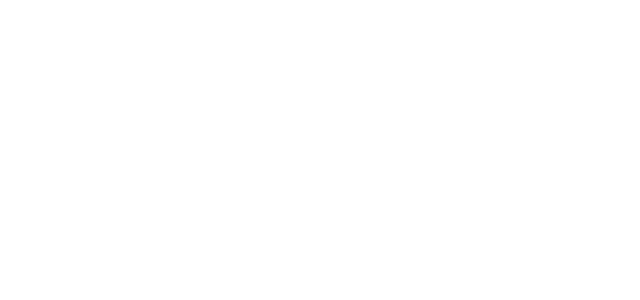
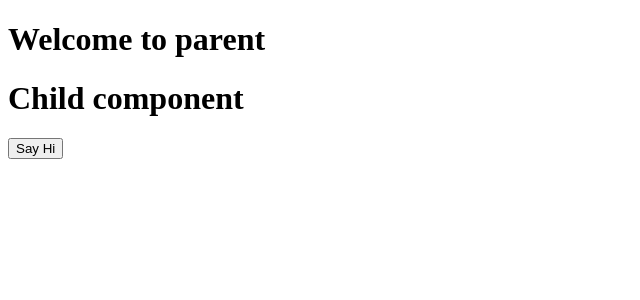
Before and after one commit to abhishek9195-git/angular_learning_series, an Angular app: page / in a window 1280 px wide. Shown: the top 300 px of the page, without its empty margins (0-640 px from the left). Built offline with nearby package versions, Linux system fonts and the light colour scheme.

Commit message:
feat: view child

```diff
--- a/src/app/app.html
+++ b/src/app/app.html
@@ -1 +1,5 @@
+<h1 #h1_ref>Welcome to parent</h1>
+<app-child #child/>
+
+<button (click)="sayHi()">Say Hi</button>
 <router-outlet />
--- a/src/app/app.ts
+++ b/src/app/app.ts
@@ -1,12 +1,25 @@
-import { Component, signal } from '@angular/core';
+import { Component, effect, ElementRef, viewChild } from '@angular/core';
 import { RouterOutlet } from '@angular/router';
+import { ChildComponent } from "./components/child/child";
 
 @Component({
   selector: 'app-root',
-  imports: [RouterOutlet],
+  imports: [RouterOutlet, ChildComponent],
   templateUrl: './app.html',
   styleUrl: './app.scss'
 })
 export class App {
-  protected readonly title = signal('angular_learning_series');
+  childRef = viewChild(ChildComponent)
+  h1Ref = viewChild('h1_ref')
+
+  constructor() {
+    effect(() => {
+      const h1_element = (this.h1Ref() as ElementRef).nativeElement.innerText
+      console.log(h1_element)
+    })
+  }
+
+  sayHi() {
+    this.childRef()?.sayHi()
+  }
 }
--- /dev/null
+++ b/src/app/components/child/child.ts
@@ -0,0 +1,15 @@
+import { Component } from "@angular/core";
+
+@Component({
+    selector: `app-child`,
+    template: `
+        <h1>Child component</h1>
+    `,
+    styles: ``
+})
+export class ChildComponent {
+
+    sayHi() {
+        console.log('Child says Hi.')
+    }
+}
```
